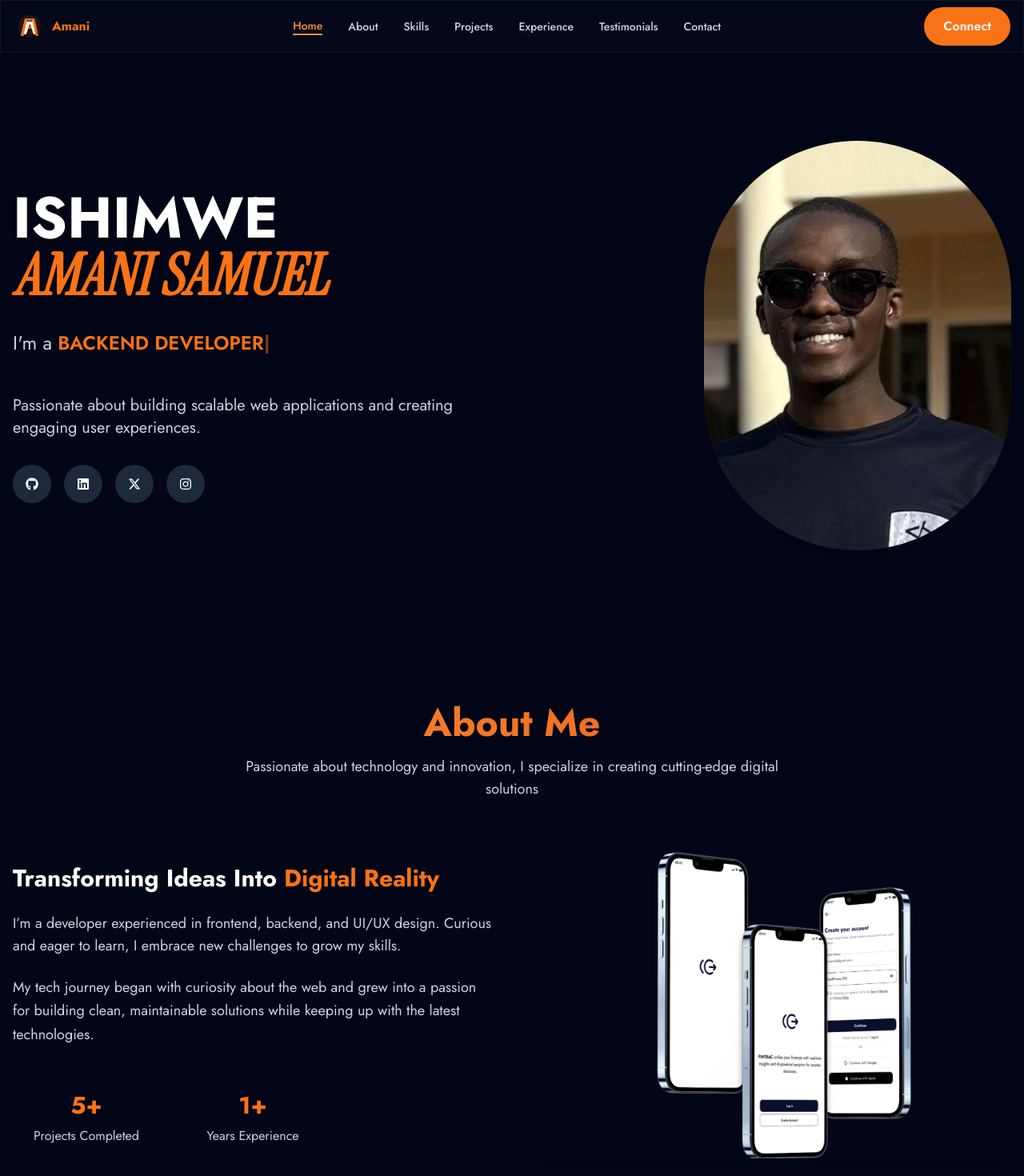
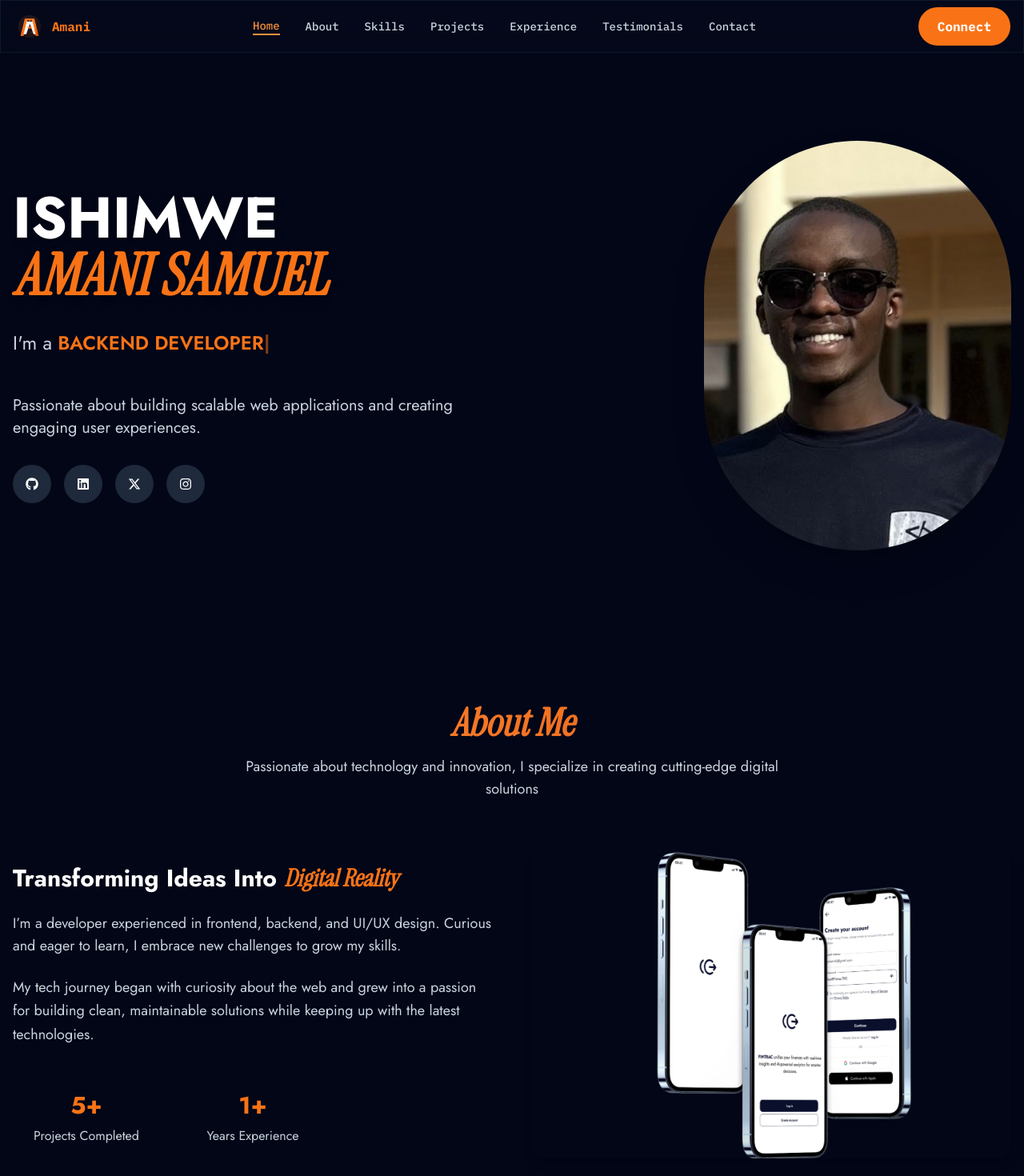
Before and after one commit to Amani-Ishimwe/Portofolio_site, a React (Vite) app: page / in a window 1280 px wide. Shown: the top 1470 px of the page at 80% size. Built offline with nearby package versions, Linux system fonts and the light colour scheme; a small style sheet from the web is missing.

Commit message:
working on fonts

```diff
--- a/index.html
+++ b/index.html
@@ -3,7 +3,7 @@
   <head>
     <meta charset="UTF-8" />
     <link rel="icon" type="image/svg+xml" href="/logo.svg" />
-    <link rel="stylesheet" href="https://geistfont.vercel.app/geist.css" />
+    <link href="https://fonts.googleapis.com/css2?family=IBM+Plex+Mono:wght@400;500;700&display=swap" rel="stylesheet" />
     <meta name="viewport" content="width=device-width, initial-scale=1.0" />
     <title>Amani Portofolio</title>
   </head>
--- a/src/components/About.jsx
+++ b/src/components/About.jsx
@@ -23,7 +23,7 @@ const About = () => {
   return (
     <div className="container mx-auto px-4">
       <div className="text-center mb-16">
-        <h2 className="section-title">About Me</h2>
+        <h2 className="section-title font-instrument italic">About Me</h2>
         <p className="section-subtitle">
           Passionate about technology and innovation, I specialize in creating cutting-edge digital solutions
         </p>
@@ -34,7 +34,7 @@ const About = () => {
         <div className="space-y-6">
           <h3 className="text-3xl font-bold text-white mb-6">
             Transforming Ideas Into{' '}
-            <span className="text-primary-500">Digital Reality</span>
+            <span className="text-primary-500 font-instrument italic">Digital Reality</span>
           </h3>
 
           <p className="text-lg text-dark-300 lead-relaxed">
--- a/src/components/Header.jsx
+++ b/src/components/Header.jsx
@@ -35,7 +35,7 @@ const Header = ({ activeSection, onNavClick }) => {
               alt="Amani Logo"
               className="w-10 h-10"
             />
-            <span className="text-primary-500 font-bold">Amani</span>
+            <span className="text-primary-500 font-bold font-ibm">Amani</span>
           </div>
 
           {/* Desktop Navigation */}
@@ -44,7 +44,7 @@ const Header = ({ activeSection, onNavClick }) => {
               <button
                 key={item.id}
                 onClick={() => handleNavClick(item.id)}
-                className={`text-sm font-medium transition-all duration-300 hover:text-primary-400 ${
+                className={`text-sm font-medium font-ibm transition-all duration-300 hover:text-primary-400 ${
                   activeSection === item.id
                     ? 'text-primary-400 border-b-2 border-primary-400'
                     : 'text-dark-300'
@@ -59,7 +59,7 @@ const Header = ({ activeSection, onNavClick }) => {
           <div className="hidden md:block">
             <button
               onClick={() => handleNavClick('contact')}
-              className="btn-primary rounded-full"
+              className="btn-primary rounded-full font-ibm"
             >
               Connect
             </button>
@@ -82,7 +82,7 @@ const Header = ({ activeSection, onNavClick }) => {
                 <button
                   key={item.id}
                   onClick={() => handleNavClick(item.id)}
-                  className={`text-left text-sm font-medium transition-all duration-300 hover:text-primary-400 ${
+                  className={`text-left text-sm font-medium font-ibm transition-all duration-300 hover:text-primary-400 ${
                     activeSection === item.id
                       ? 'text-primary-400'
                       : 'text-dark-300'
@@ -93,7 +93,7 @@ const Header = ({ activeSection, onNavClick }) => {
               ))}
               <button
                 onClick={() => handleNavClick('contact')}
-                className="btn-primary w-full mt-4"
+                className="btn-primary w-full mt-4 font-ibm"
               >
                 Connect
               </button>
--- a/tailwind.config.js
+++ b/tailwind.config.js
@@ -37,6 +37,7 @@ export default {
         'instrument':['Instrument Serif', 'serif'],
         'sans': ['Jost', 'sans-serif'],
         'mono': ['JetBrains Mono', 'monospace'],
+        'ibm': ['"IBM Plex Mono"', 'monospace']
       },
       animation: {
         'fade-in': 'fadeIn 0.5s ease-in-out',
```
